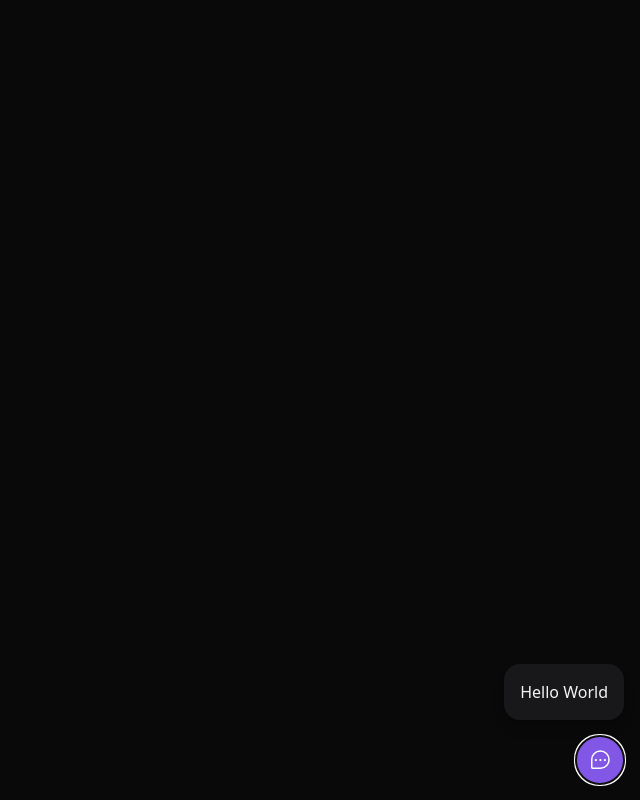
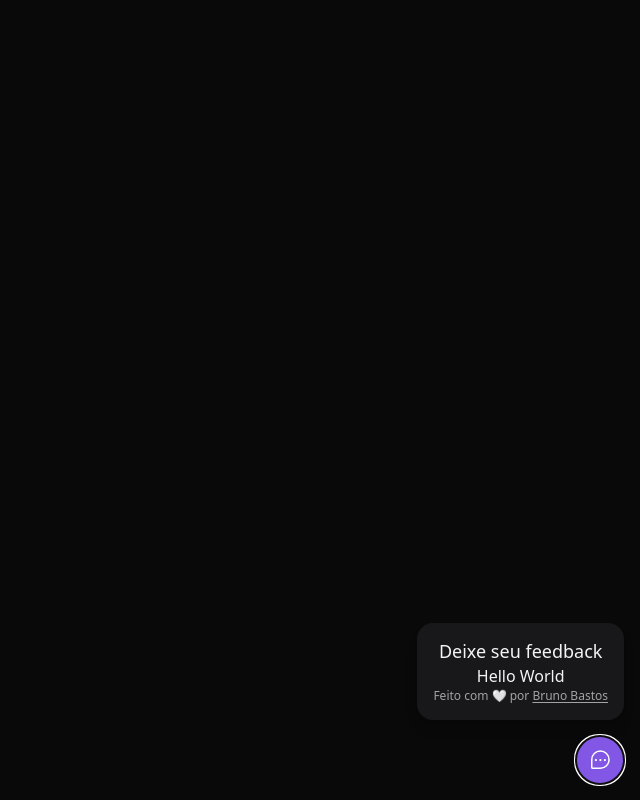
Before and after one commit to vits56/feedget, a React (Vite) app: page / in a window 1280 px wide. Both pictures are taken after a click on the button "Feedback". Shown: the whole page, without its empty margins (640-1280 px from the left). Built offline with nearby package versions, Linux system fonts and the light colour scheme.

Commit message:
estrutura footer e header do widgetform

```diff
--- a/src/components/WidgetForm.tsx
+++ b/src/components/WidgetForm.tsx
@@ -1,7 +1,15 @@
 export function WidgetForm() {
   return (
     <div className="bg-zinc-900 p-4 relative rounded-2xl mb-4 flex flex-col items-center shadow-lg w-[calc(100vw-2rem)] md:w-auto">
-      Hello World
+      <header>
+        <span className="text-lg leading-6">Deixe seu feedback</span>
+      </header>
+
+      <p>Hello World</p>
+
+      <footer className="text-xs text-neutral-400">
+        Feito com 🤍 por <a className="underline underline-offset-2" href="https://github.com/vits56">Bruno Bastos</a>
+      </footer>
     </div>
   )
 }
```
